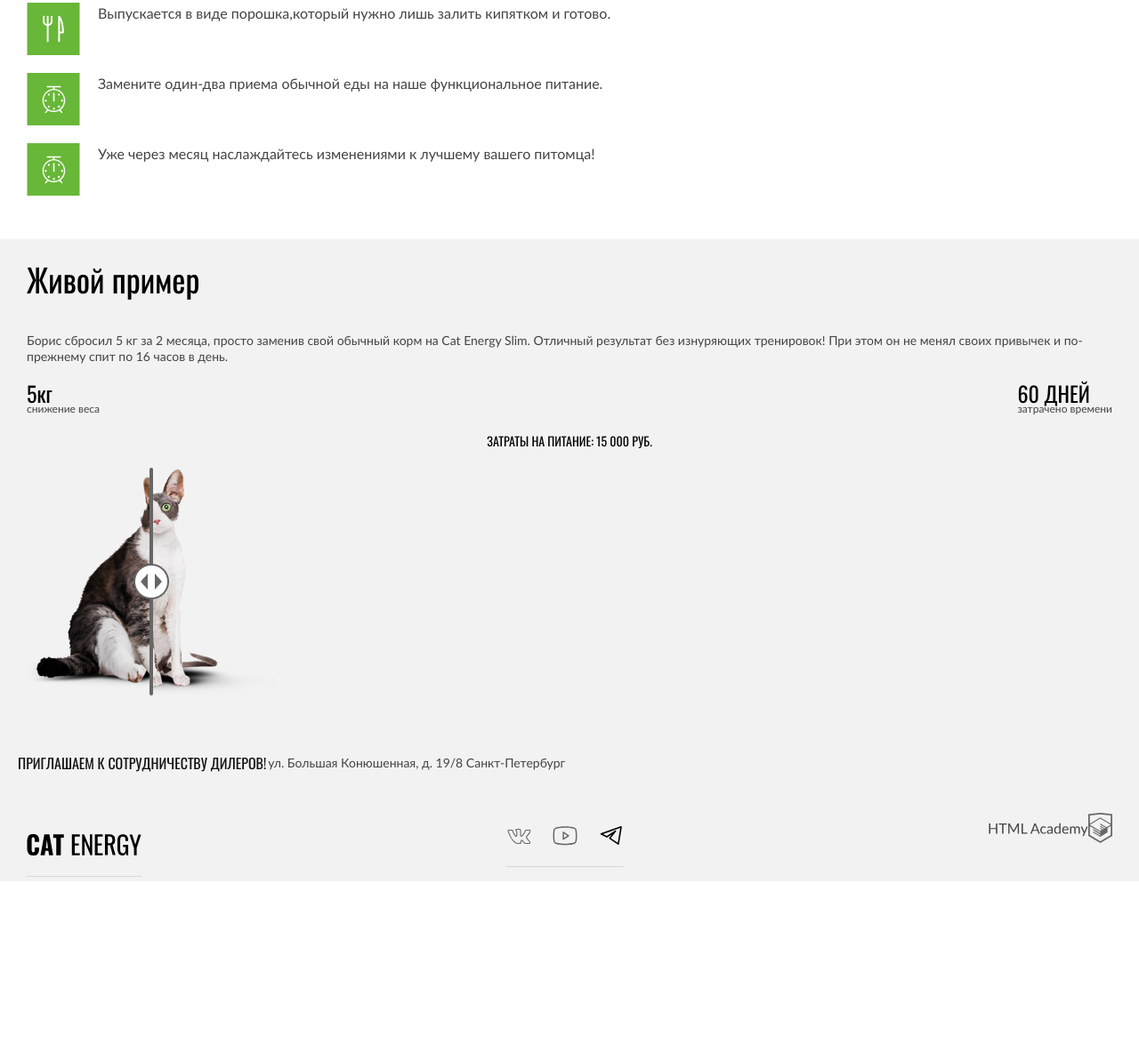
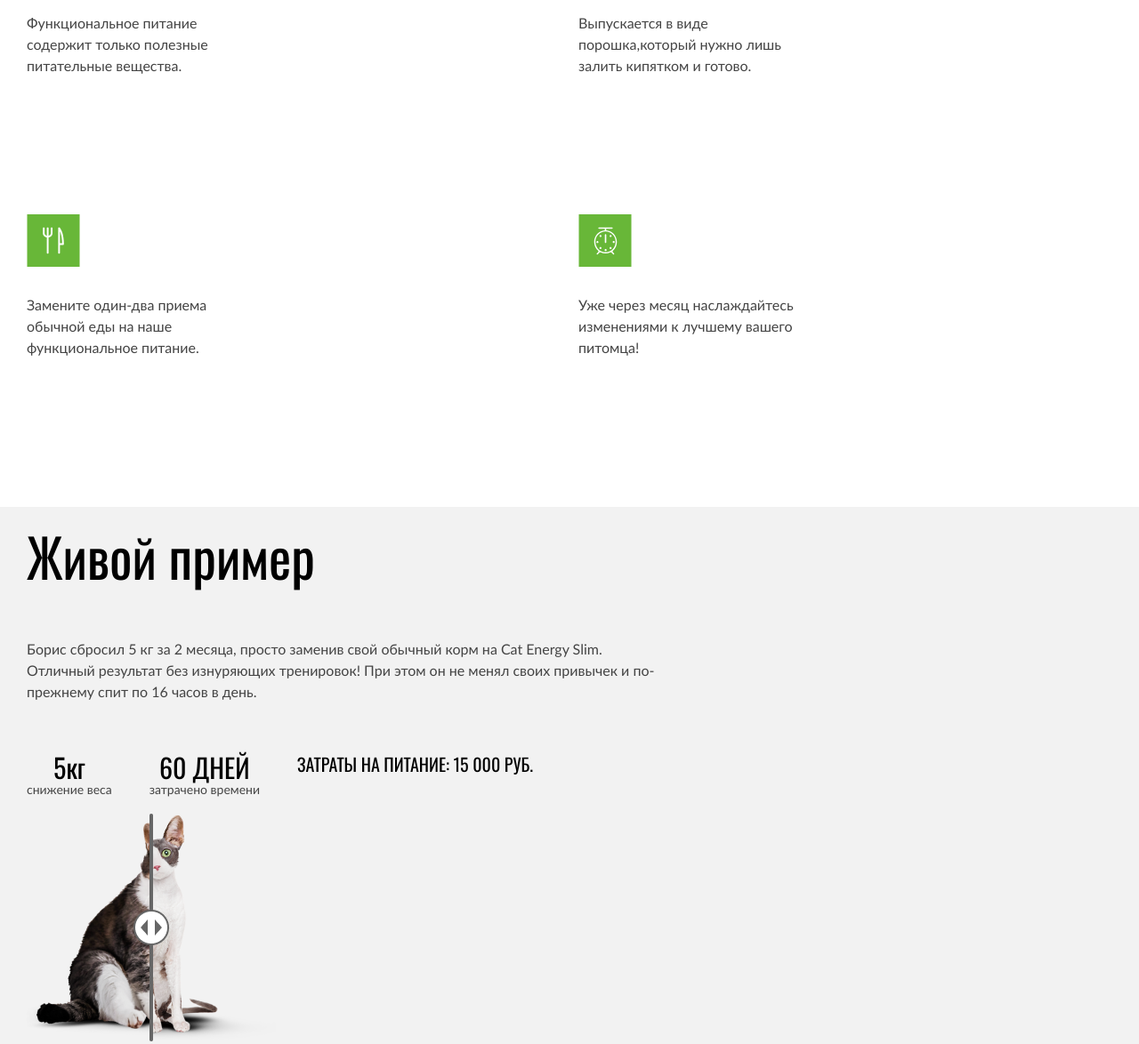
Before and after one commit to htmlacademy-adaptive/2261675-cat-energy-28, a website: page source/index.html in a window 1280 px wide. Shown: the part 1249-2423 px from the top of the page at 89% size. Before the commit the page ends 2240 px from the top, so only its background shows below. Drawn offline with nearby package versions, Linux system fonts and the light colour scheme; files that its build step writes are made by us from their sources.

Commit message:
делает отступы крупным блокам

```diff
--- a/source/index.html
+++ b/source/index.html
@@ -131,7 +131,7 @@
             <div class="features__item">
               <img
                 class="features__item-img"
-                src="./img/svg/special-3.svg"
+                src="./img/svg/special-2.svg"
                 width="60"
                 height="60"
                 alt="лого"
@@ -145,7 +145,7 @@
             <div class="features__item">
               <img
                 class="features__item-img"
-                src="./img/svg/special-4.svg"
+                src="./img/svg/special-3.svg"
                 width="60"
                 height="60"
                 alt="лого"
@@ -193,9 +193,10 @@
                 <p class="stats__content-title">60 ДНЕЙ</p>
                 <p class="stats__content-text">затрачено времени</p>
               </div>
+              <div class="stats__price">Затраты на питание: 15 000 РУБ.</div>
             </div>
 
-            <div class="stats__price">Затраты на питание: 15 000 РУБ.</div>
+            <!-- <div class="stats__price">Затраты на питание: 15 000 РУБ.</div> -->
             <div class="stats__slider slider">
               <img
                 src="../img/png/cat-slider-mobile.png"
--- a/source/sass/contacts/contacts.scss
+++ b/source/sass/contacts/contacts.scss
@@ -6,15 +6,38 @@
     align-items: center;
     column-gap: 2px;
     padding: 26px 20px 26px 20px;
+
+    @include tablet {
+      display: flex;
+      justify-content: space-between;
+    }
+
+    @include destop {
+      min-width: 565px;
+      padding: 56px 60px 56px 80px;
+      display: flex;
+      justify-content: normal;
+      column-gap: 87px;
+    }
   }
 
   &__info-title {
-    font-style: normal;
-    font-weight: 400;
     font-size: 16px;
     line-height: 20px;
     text-transform: uppercase;
     color: #111111;
+
+    @include tablet {
+      font-size: 20px;
+      line-height: 26px;
+      padding-left: 40px;
+      max-width: 171px;
+    }
+
+    @include destop {
+      font-size: 20px;
+      line-height: 26px;
+    }
   }
 
   &__info-text {
@@ -24,5 +47,17 @@
     font-size: 14px;
     line-height: 20px;
     color: #444444;
+
+    @include tablet {
+      font-size: 16px;
+      line-height: 20px;
+      padding-right: 40px;
+      max-width: 160px;
+    }
+
+    @include destop {
+      font-size: 16px;
+      line-height: 20px;
+    }
   }
 }
--- a/source/sass/index/example.scss
+++ b/source/sass/index/example.scss
@@ -9,10 +9,35 @@
   color: #000000;
   padding-top: 25px;
   padding-bottom: 40px;
+
+  @include tablet {
+    font-size: 60px;
+    line-height: 60px;
+    padding-bottom: 63px;
+  }
+
+  @include destop {
+    font-size: 60px;
+    line-height: 60px;
+  }
 }
 
 .example__text {
   font-family: "Lato", "Arial", sans-serif;
   color: #444444;
   padding-bottom: 20px;
+
+  @include tablet {
+    font-size: 16px;
+    line-height: 24px;
+    max-width: 708px;
+    padding-bottom: 54px;
+  }
+
+  @include destop {
+    font-size: 16px;
+    line-height: 24px;
+    max-width: 436px;
+    padding-bottom: 69px;
+  }
 }
--- a/source/sass/index/features.scss
+++ b/source/sass/index/features.scss
@@ -2,21 +2,40 @@
   @include list-reset;
   display: grid;
   gap: 20px;
+
+  @include tablet {
+    display: grid;
+    grid-template-columns: repeat(2, 1fr);
+    row-gap: 37px;
+  }
+
+  @include destop {
+    display: flex;
+    justify-content: space-between;
+  }
 }
 
 .features__item {
   display: grid;
   grid-template-columns: 60px auto;
   gap: 20px;
+
+  @include tablet {
+    display: flex;
+    flex-direction: column;
+    row-gap: 31px;
+    min-height: 280px;
+  }
 }
 
 .features__item-text {
-  font-family: "Lato", "Arial", sans-serif;
+  font-family: "Lato", sans-serif;
   color: #444444;
 
   @include tablet {
     font-size: 16px;
     line-height: 24px;
+    max-width: 245px;
   }
 
   @include destop {
--- a/source/sass/index/stats.scss
+++ b/source/sass/index/stats.scss
@@ -1,14 +1,50 @@
+.stats__content {
+  display: flex;
+  align-items: center;
+  justify-content: space-between;
+  padding-bottom: 20px;
+
+  @include tablet {
+    display: flex;
+    justify-content: flex-start;
+    column-gap: 42px;
+  }
+}
+
 .stats__content-title {
   font-size: 24px;
   line-height: 24px;
   color: #000000;
+  text-align: center;
+
+  @include tablet {
+    font-size: 30px;
+    line-height: 37px;
+    text-align: center;
+  }
+
+  @include destop {
+    font-size: 30px;
+    line-height: 37px;
+    text-align: center;
+  }
 }
 
 .stats__content-text {
-  font-family: "Lato", "Arial", sans-serif;
+  font-family: "Lato", sans-serif;
   font-size: 12px;
   line-height: 12px;
   color: #444444;
+
+  @include tablet {
+    font-size: 14px;
+    line-height: 14px;
+  }
+
+  @include destop {
+    font-size: 14px;
+    line-height: 14px;
+  }
 }
 
 .stats__price {
@@ -17,11 +53,14 @@
   text-align: center;
   color: #000000;
   padding-bottom: 20px;
+
+  @include tablet {
+    font-size: 20px;
+    line-height: 20px;
+  }
+
+  @include destop {
+    font-size: 20px;
+    line-height: 20px;
+  }
 }
-
-.stats__content {
-  display: flex;
-  align-items: center;
-  justify-content: space-between;
-  padding-bottom: 20px;
-}
```
